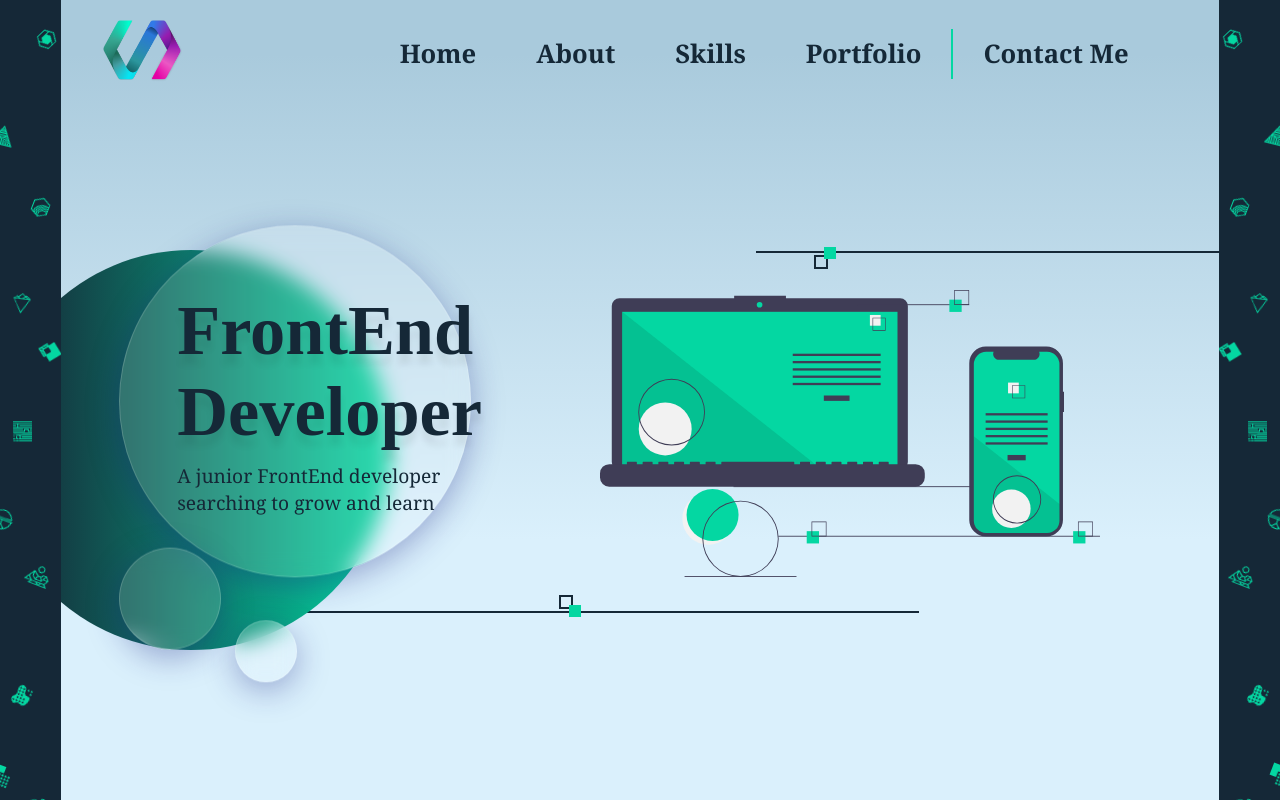
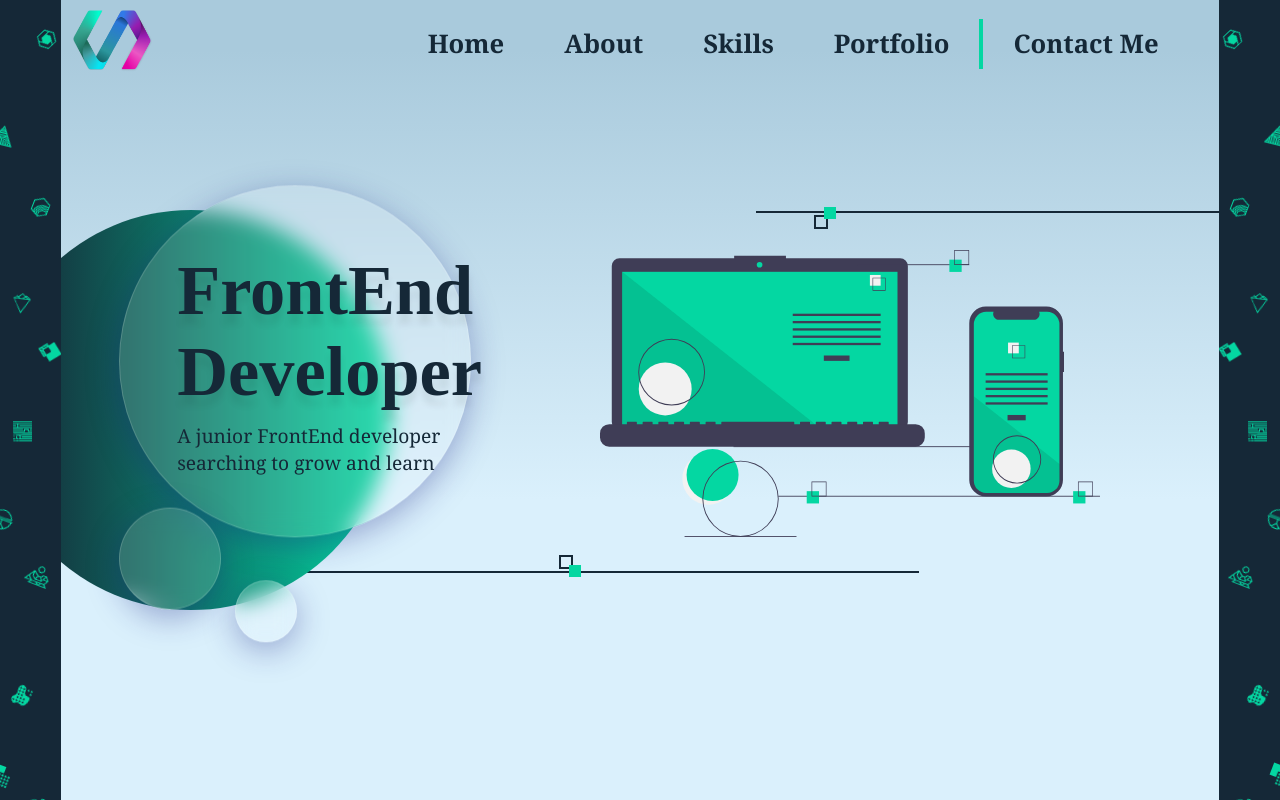
Before and after one commit to Parizotto9/Portfolio, a Vue app: page / in a window 1280 px wide. Shown: the top 800 px of the page. Built offline with nearby package versions, Linux system fonts and the light colour scheme; a web font is replaced by a local one.

Commit message:
finishing, final ajusts, header ajusts, and animated header

```diff
--- a/src/components/About.vue
+++ b/src/components/About.vue
@@ -1,5 +1,5 @@
 <template>
-  <div class="about">
+  <div id="about" class="about">
     <section v-if="isShown">
       <div class="divimg">
         <img class="img" id="img" src="./../assets/me.png" alt="Parizotto" />
--- a/src/components/Contact.vue
+++ b/src/components/Contact.vue
@@ -1,5 +1,5 @@
 <template>
-  <div class="contact" :class="isShown ? '' : 'space'">
+  <div id="contact" class="contact" :class="isShown ? '' : 'space'">
     <section v-if="isShown">
       <h1>Contact me</h1>
     </section>
@@ -65,13 +65,10 @@ export default {
   methods: {
     async scroll() {
       this.isShown = await this.isInViewport();
-      console.log(this.isShown);
     },
     isInViewport() {
       const el = document.querySelector(".contact");
-      console.log(el, "el");
       const rect = el.getBoundingClientRect();
-      console.log(rect.top, rect.bottom, document.documentElement.clientHeight);
       if (this.isShown === true) {
         return (
           rect.top >= 0 &&
--- a/src/components/Header.vue
+++ b/src/components/Header.vue
@@ -1,36 +1,37 @@
 <template>
-  <div class="header">
-    <div class="btnsarea">
+  <header class="header">
+    <div class="btnsarea" id="desk">
       <section>
         <img alt="Logo" src="./../assets/logo.png" class="logo" />
       </section>
       <section class="buttons">
-        <span @click="clicar('/')">Home</span>
-        <!-- <button type="button"><span>Home</span></button> -->
-        <span @click="clicar('/about')">About</span>
-        <span @click="clicar('/skills')">Skills</span>
-        <span @click="clicar('/portfolio')">Portfolio</span>
+        <span @click="scrollTo(0)">Home</span>
+        <span @click="scrollTo(700)">About</span>
+        <span @click="scrollTo(1450)">Skills</span>
+        <span @click="scrollTo(2100)">Portfolio</span>
         <div class="divider"></div>
-        <span @click="clicar('/portfolio')">Contact Me</span>
+        <span @click="scrollTo(2400)">Contact Me</span>
         <div class="drawer" @click="openDrawer()">
           <i class="fa fa-solid fa-bars"></i>
         </div>
       </section>
     </div>
+    <div class="mob">
       <div
         :class="drawer ? 'animation1' : 'none'"
         class="bg1"
         @click="openDrawer()"
       ></div>
       <div :class="drawer ? 'animation2' : 'none'" class="bg2">
-      <h2>Home</h2>
-      <h2 @click="clicar('/about')">About</h2>
-      <h2>Skills</h2>
-      <h2>Portfolio</h2>
-      <h2>Contact Me</h2>
+        <h2 @click="scrollTo(0)">Home</h2>
+        <h2 @click="scrollTo(700)">About</h2>
+        <h2 @click="scrollTo(1350)">Skills</h2>
+        <h2 @click="scrollTo(1950)">Portfolio</h2>
+        <h2 @click="scrollTo(2500)">Contact Me</h2>
+      </div>
     </div>
     <section class="gradient"></section>
-  </div>
+  </header>
 </template>
 
 <script>
@@ -39,19 +40,31 @@ export default {
     return {
       drawer: false,
       sizeScreen: null,
+      lastScrollTop: 0,
     };
   },
-  computed: {
-    innerWidth() {
-      return window.innerWidth;
-    },
+  created() {
+    window.addEventListener("scroll", this.navBar);
   },
   methods: {
-    clicar() {
-      console.log(this.innerWidth, "alo");
-    },
     openDrawer() {
       this.drawer = !this.drawer;
+    },
+    scrollTo(sect) {
+      this.drawer = false;
+      window.scrollTo(0, sect);
+    },
+    navBar() {
+      const navbar = document.getElementById("desk");
+      let scrollTop = window.pageYOffset || document.documentElement.scrollTop;
+      if (scrollTop > this.lastScrollTop) {
+        navbar.style.top = "-80px";
+      } else {
+        navbar.style.top = "0px";
+        navbar.style["padding-top"] = "10px";
+      }
+      navbar.classList.toggle("back", window.scrollY > 500);
+      this.lastScrollTop = scrollTop;
     },
   },
 };
@@ -59,7 +72,7 @@ export default {
 
 <!-- Add "scoped" attribute to limit CSS to this component only -->
 <style scoped>
-@media (max-width: 700px) {
+@media (max-width: 699px) {
   .bg1 {
     position: fixed;
     top: 0;
@@ -110,9 +123,9 @@ export default {
     font-size: 2.4rem;
     margin-right: 20px;
   }
-  .header {
+  /* .header {
     padding: 15px 15px;
-  }
+  } */
 }
 @media (max-width: 850px) and (min-width: 700px) {
   .bg1,
@@ -133,9 +146,9 @@ export default {
     margin-left: 15%;
     margin-top: 2px;
   }
-  .header {
+  /* .header {
     padding: 15px 15px;
-  }
+  } */
 }
 @media (max-width: 1280px) and (min-width: 850px) {
   .bg1,
@@ -155,9 +168,9 @@ export default {
     max-width: 70px;
     margin-left: 15%;
   }
-  .header {
+  /* .header {
     padding: 15px 15px;
-  }
+  } */
 }
 @media (min-width: 1280px) {
   .bg1,
@@ -177,29 +190,97 @@ export default {
     max-width: 80px;
     margin-left: 15%;
   }
-  .header {
+  /* .header {
     padding: 20px 30px;
-  }
+  } */
 }
 .btnsarea {
-  z-index: 10;
-  display: flex;
   align-items: center;
   justify-content: space-between;
 }
+.mob,
+.btnsarea {
+  position: fixed;
+  z-index: 20;
+  display: flex;
+  width: 90.4%;
+  transition: 0.5s;
+}
+.back {
+  background: #04d7a2;
+}
 .divider {
   height: 50px;
-  border-right: solid 2px #04d7a2;
+  border-right: solid 4px #04d7a2;
 }
 .buttons {
   display: flex;
   align-items: center;
 }
 span {
+  position: relative;
   cursor: pointer;
   font-weight: 600;
 }
+h2::after,
+span::after {
+  position: absolute;
+  content: "";
+  top: 100%;
+  left: 0;
+  width: 100%;
+  height: 3px;
+  background: #04d7a2;
+  transform: scaleX(0);
+  transform-origin: right;
+  transition: transform 0.5s;
+}
+
+h2:hover,
+span:hover {
+  transition: 1s;
+}
+
+h2:hover::after,
+span:hover::after {
+  transform: scaleX(1);
+  transform-origin: left;
+}
+@keyframes has-shown {
+  from {
+    transform: translateX(40vw);
+    opacity: 0;
+  }
+  to {
+    opacity: 1;
+    transform: none;
+  }
+}
+h2 {
+  opacity: 0;
+}
+.animation2 :nth-child(1) {
+  animation: has-shown 1s ease-out forwards;
+  animation-delay: 0.3s;
+}
+.animation2 :nth-child(2) {
+  animation: has-shown 1s ease-out forwards;
+  animation-delay: 0.6s;
+}
+.animation2 :nth-child(3) {
+  animation: has-shown 1s ease-out forwards;
+  animation-delay: 0.9s;
+}
+.animation2 :nth-child(4) {
+  animation: has-shown 1s ease-out forwards;
+  animation-delay: 1.2s;
+}
+.animation2 :nth-child(5) {
+  animation: has-shown 1s ease-out forwards;
+  animation-delay: 1.5s;
+}
 .header {
+  position: relative;
   height: 500px;
   background: linear-gradient(180deg, #a9cadc 10%, #daf0fc 100%);
 }
--- a/src/components/Portfolio.vue
+++ b/src/components/Portfolio.vue
@@ -1,5 +1,5 @@
 <template>
-  <div class="portfolio" :class="isShown ? '' : 'space'">
+  <div id="portfolio" class="portfolio" :class="isShown ? '' : 'space'">
     <section class="text" v-if="isShown">
       <h1>Portfolio</h1>
       <p>
--- a/src/components/Skills.vue
+++ b/src/components/Skills.vue
@@ -1,5 +1,5 @@
 <template>
-  <div class="skills">
+  <div id="skills" class="skills">
     <div :class="isShown ? '' : 'space'" style="padding: 0"></div>
     <section class="texts" v-if="isShown">
       <h1>Skills</h1>
--- a/src/store/store.js
+++ b/src/store/store.js
@@ -8,7 +8,6 @@ export const store = new Vuex.Store({
   getters: {},
   actions: {
     isInViewport(el) {
-      console.log(el, "oi");
       const rect = el.getBoundingClientRect();
       return (
         rect.top >= 0 &&
@@ -19,9 +18,6 @@ export const store = new Vuex.Store({
           (window.innerWidth || document.documentElement.clientWidth)
       );
     },
-    console() {
-      console.log("oie");
-    },
   },
   mutations: {},
 });
```
Also changed, not shown: src/App.vue (+0 -12 lines). Lines whose indentation alone changed are shown as unchanged.
